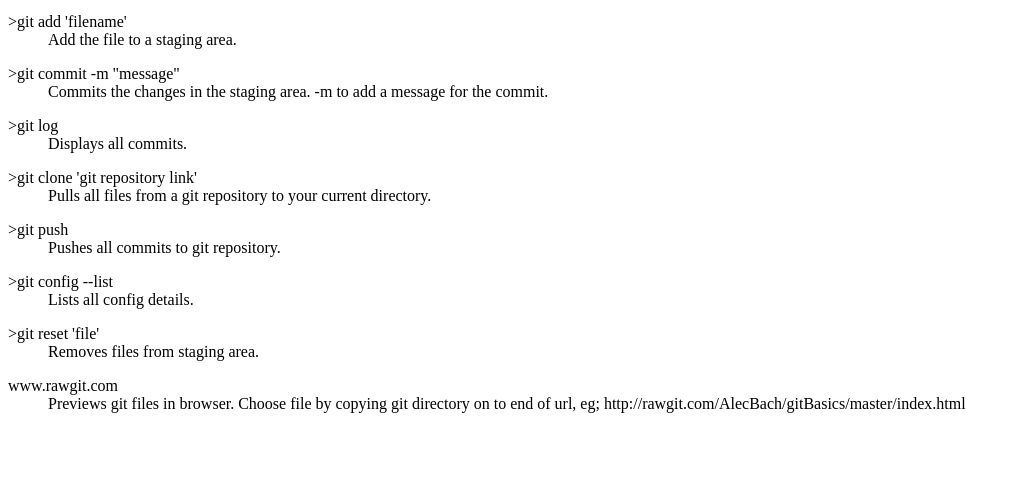
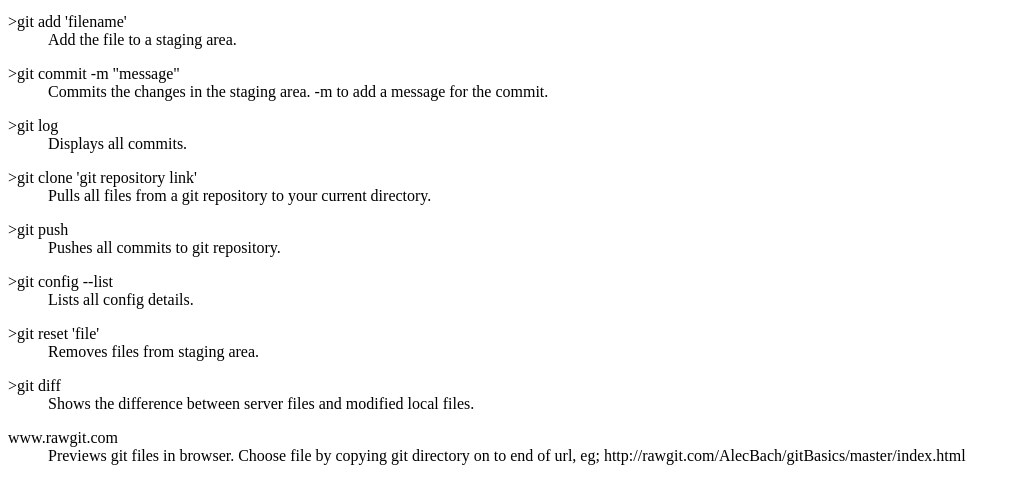
Before and after one commit to AlecBach/gitBasics, a plain HTML site: page index.html in a window 1280 px wide. Shown: the part 119-622 px from the top of the page, without its empty margins (0-1021 px from the left). Drawn offline with Linux system fonts and the light colour scheme.

Commit message:
Added script and a command

```diff
--- a/index.html
+++ b/index.html
@@ -38,8 +38,13 @@
 		<dd>Removes files from staging area.</dd>
 	</dl>
 	<dl>
+		<dt>>git diff</dt>
+		<dd>Shows the difference between server files and modified local files.</dd>
+	</dl>
+	<dl>
 		<dt>www.rawgit.com</dt>
 		<dd>Previews git files in browser. Choose file by copying git directory on to end of url, eg; http://rawgit.com/AlecBach/gitBasics/master/index.html</dd>
 	</dl>
+	<script type="text/javascript"></script>
 </body>
 </html>
```
